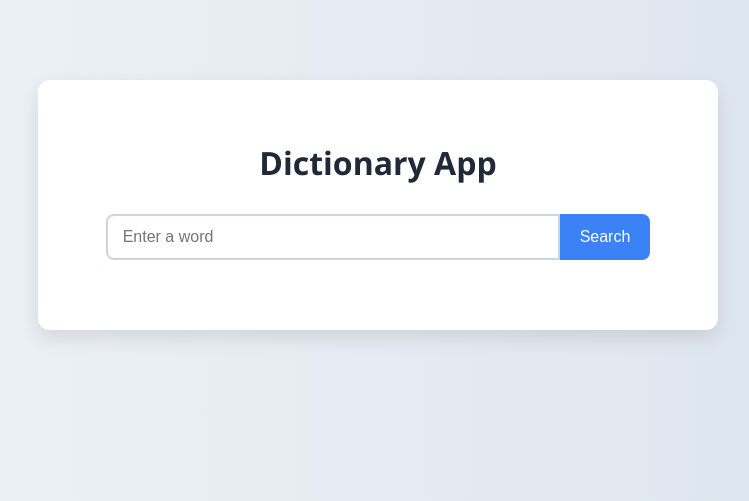
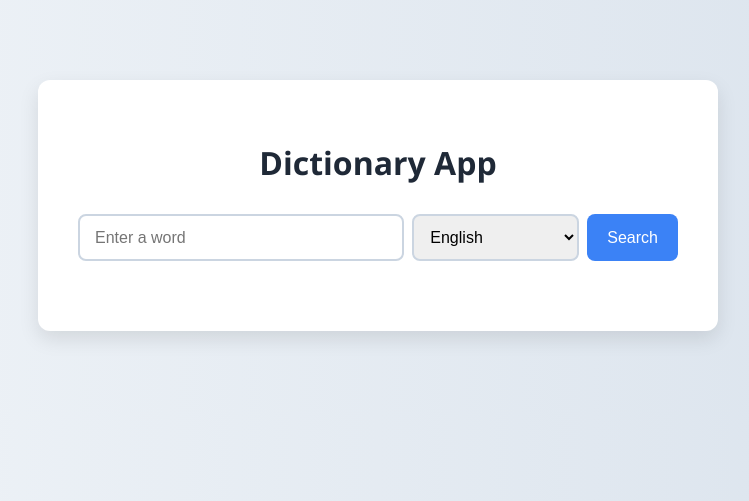
Before and after one commit to Anuragtiwari05/Dictionary-web, a Flask app: template templates/index.html in a window 1280 px wide. Shown: the top 501 px of the page, without its empty margins (262-1011 px from the left). Run offline with Flask 3, Linux system fonts and the light colour scheme; the template is opened without the code that fills it, so the values that code supplies are empty.

Commit message:
added feature of choosing

```diff
--- a/app.py
+++ b/app.py
@@ -1,58 +1,46 @@
-from flask import Flask, render_template, request  ## Import Flask modules: Flask for app, render_template to render HTML, request to get form data
-import requests  ## Import requests to make HTTP calls to the dictionary API
+from flask import Flask, render_template, request
+import requests
 from indic_transliteration import sanscript
-from indic_transliteration.sanscript import transliterate ##for hindi and urdu
+from indic_transliteration.sanscript import transliterate
 
-app = Flask(__name__)  ## Create a Flask app instance
+app = Flask(__name__)
 
-@app.route("/", methods=["GET", "POST"])  ## Define the main route "/" and allow GET (page load) and POST (form submission)
+@app.route("/", methods=["GET", "POST"])
 def home():
-    ## Initialize variables to pass to the HTML template
-    word = ""             ## The word entered by the user
-    meaning = ""          ## Meaning of the word
-    example = ""          ## Example sentence (if available)
+    # Initialize variables
+    word = ""
+    meaning = ""
+    example = ""
+    script_word = ""
 
+    if request.method == "POST":
+        word = request.form.get("word").lower()
+        lang = request.form.get("lang")
 
-    if request.method == "POST":  ## Check if user submitted the form
-        word = request.form.get("word").lower()  ## Get the word from the form and convert to lowercase
-        lang = request.form.get("lang")  ## Get the selected language from the form
-
-       # 🔹 Transliteration step
+        # Transliteration for Hindi/Urdu
         if lang == "hindi":
             script_word = transliterate(word, sanscript.ITRANS, sanscript.DEVANAGARI)
+            meaning = f"Converted word: {script_word} (dictionary lookup not available yet)"
         elif lang == "urdu":
             script_word = transliterate(word, sanscript.ITRANS, sanscript.URDU)
-        else:
-            script_word = word   # English stays same
+            meaning = f"Converted word: {script_word} (dictionary lookup not available yet)"
+        else:  # English
+            script_word = word
+            url = f"https://api.dictionaryapi.dev/api/v2/entries/en/{word}"
+            response = requests.get(url)
 
-        # 🔹 API only supports English
-        if lang == "english":
-            url = f"https://api.dictionaryapi.dev/api/v2/entries/en/{word}"
+            if response.status_code == 200:
+                data = response.json()[0]
+                meanings = data.get("meanings", [])
+                if meanings:
+                    definitions = meanings[0].get("definitions", [])
+                    if definitions:
+                        meaning = definitions[0].get("definition", "No definition found")
+                        example = definitions[0].get("example", "")
+            else:
+                meaning = "Word not found!"
 
-        ## Call the API
-        response = requests.get(url)
-
-        if response.status_code == 200:  ## If the API returns success
-            data = response.json()[0]    ## Get the first item from the JSON response
-
-            ## Extract meanings
-            meanings = data.get("meanings", [])  ## Get the 'meanings' list
-            if meanings:                        ## If meanings exist
-                definitions = meanings[0].get("definitions", [])  ## Get first part of definitions
-                if definitions:                                 ## If definitions exist
-                    meaning = definitions[0].get("definition", "No definition found")  ## Get the definition
-                    example = definitions[0].get("example", "")  ## Get example if available
-
-
-
-
-        else:  ## If the word is not found
-            meaning = "Word not found!"
-    else:
-            # For Hindi/Urdu → just show converted script (no API support yet)
-            meaning = f"Converted word: {script_word} (dictionary lookup not available yet)"
-
-    ## Render the HTML template and pass variables
+    # Render template
     return render_template(
         "index.html",
         word=word,
@@ -61,6 +49,5 @@ def home():
         script_word=script_word
     )
 
-## Run the Flask app
 if __name__ == "__main__":
-    app.run(debug=True)  ## Run in debug mode so changes auto-reload and errors are visible
+    app.run(debug=True)
--- a/templates/index.html
+++ b/templates/index.html
@@ -32,19 +32,33 @@
             display: flex;
             justify-content: center;
             margin-bottom: 30px;
+            gap: 8px;
         }
 
         input[type="text"] {
-            width: 70%;
+            width: 50%;
             padding: 12px 15px;
             font-size: 16px;
             border: 2px solid #cbd5e1;
-            border-radius: 8px 0 0 8px;
+            border-radius: 8px;
             outline: none;
             transition: border-color 0.3s;
         }
 
         input[type="text"]:focus {
+            border-color: #3b82f6;
+        }
+
+        select {
+            padding: 12px;
+            font-size: 16px;
+            border: 2px solid #cbd5e1;
+            border-radius: 8px;
+            outline: none;
+            transition: border-color 0.3s;
+        }
+
+        select:focus {
             border-color: #3b82f6;
         }
 
@@ -54,7 +68,7 @@
             border: none;
             background-color: #3b82f6;
             color: white;
-            border-radius: 0 8px 8px 0;
+            border-radius: 8px;
             cursor: pointer;
             transition: background-color 0.3s;
         }
@@ -99,7 +113,7 @@
             }
 
             input[type="text"] {
-                width: 60%;
+                width: 40%;
             }
         }
     </style>
@@ -109,6 +123,14 @@
         <h1>Dictionary App</h1>
         <form method="POST">
             <input type="text" name="word" placeholder="Enter a word" required>
+
+            <!-- 🔹 Language Selector -->
+            <select name="lang">
+                <option value="english">English</option>
+                <option value="hindi">Hinglish → Hindi</option>
+
+            </select>
+
             <input type="submit" value="Search">
         </form>
 
```
